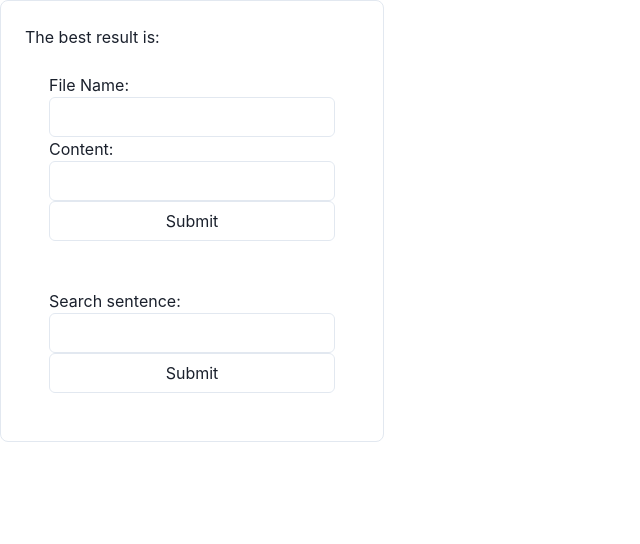
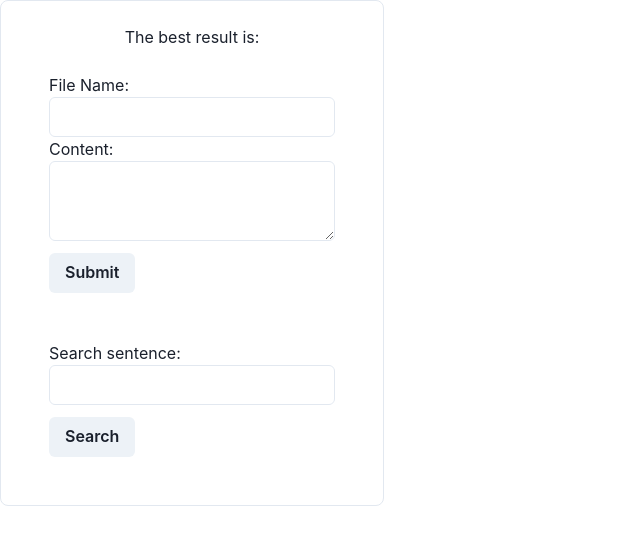
Before and after one commit to j10sanders/heb, a React (Create React App) app in the folder hebbiaFE/hebbia_react/: page / in a window 1280 px wide. Shown: the top 544 px of the page, without its empty margins (0-640 px from the left). Built offline with nearby package versions, Linux system fonts and the light colour scheme.

Commit message:
text area

```diff
--- a/hebbiaFE/hebbia_react/src/App.js
+++ b/hebbiaFE/hebbia_react/src/App.js
@@ -2,7 +2,7 @@ import { useState } from "react";
 import axios from "axios";
 import { useForm } from "react-hook-form";
 import { ChakraProvider } from "@chakra-ui/react";
-import { Input, Box } from "@chakra-ui/react";
+import { Input, Box, Button, Container, Textarea } from "@chakra-ui/react";
 
 function App() {
   const [success, setSuccess] = useState(false);
@@ -50,27 +50,31 @@ function App() {
         overflow="hidden"
         p="6"
       >
-        <p>The best result is: {response}</p>
+        <Container centerContent>The best result is: {response}</Container>
         <Box p="6">
           <Box display="flex" alignItems="baseline" pb="12">
             <form onSubmit={onSubmit}>
               <label htmlFor="name">File Name:</label>
               <Input type="text" name="name" {...register("name")} />
               <label htmlFor="content">Content:</label>
-              <Input
+              <Textarea
                 type="textArea"
                 name="content"
                 {...register("content")}
                 lg
               />
-              <Input type="submit" value="Submit" />
+              <Button type="submit" value="Submit" mt="3">
+                Submit
+              </Button>
             </form>
           </Box>
 
           <form onSubmit={onSearch}>
             <label htmlFor="search">Search sentence:</label>
             <Input type="textArea" name="search" {...register("search")} />
-            <Input type="submit" value="Submit" />
+            <Button type="submit" value="Submit" mt="3">
+              Search
+            </Button>
           </form>
         </Box>
       </Box>
```
Also changed, not shown: 1 other file (tests, documents, lock files or other folders).
